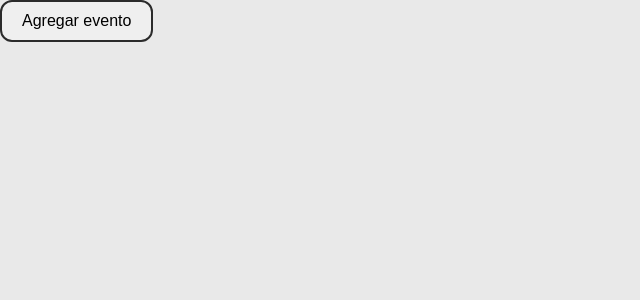
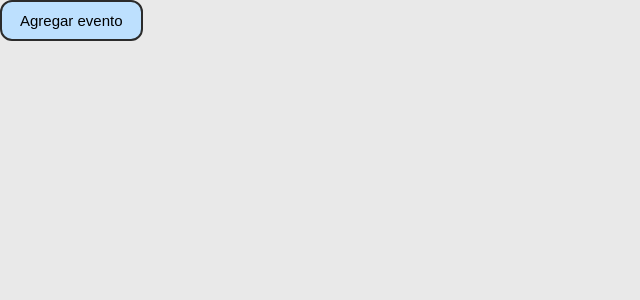
Before and after one commit to santiagoleites501/calendario-DWYM, a React (Vite) app in the folder calendario/: page / in a window 1280 px wide. Shown: the top 300 px of the page, without its empty margins (0-640 px from the left). Built offline with nearby package versions, Linux system fonts and the light colour scheme.

Commit message:
Correcciones
.

```diff
--- a/calendario/src/App.jsx
+++ b/calendario/src/App.jsx
@@ -18,7 +18,7 @@ function App() {
   return (
     <div>
 
-      <button onClick={() => setIsPopupOpen(true)}>
+      <button className="add-event-btn" onClick={() => setIsPopupOpen(true)}>
         Agregar evento
       </button>
 
--- a/calendario/src/index.css
+++ b/calendario/src/index.css
@@ -16,7 +16,6 @@ body {
   background: var(--bg);
 }
 
-/* overlay */
 .popup-overlay {
   position: fixed;
   top: 0;
@@ -28,7 +27,6 @@ body {
   justify-content: center;
 }
 
-/* popup */
 .popup {
   background: var(--popup-bg);
   border: 2px solid var(--border);
@@ -40,13 +38,11 @@ body {
   gap: 12px;
 }
 
-/* titulo */
 .popup h2 {
   text-align: center;
   margin-bottom: 10px;
 }
 
-/* inputs */
 .popup input,
 .popup select {
   border: 2px solid var(--border);
@@ -56,13 +52,11 @@ body {
   background: white;
 }
 
-/* fila fecha */
 .date-row {
   display: flex;
   gap: 10px;
 }
 
-/* botones */
 .buttons {
   display: flex;
   justify-content: center;
@@ -93,3 +87,23 @@ button {
 .cancel:hover {
   background: var(--red-hover);
 }
+
+.add-event-btn {
+  background: #bde0fe; /* celeste pastel */
+  border: 2px solid #2b2b2b;
+  border-radius: 12px;
+  padding: 10px 18px;
+  font-size: 15px;
+  cursor: pointer;
+  transition: all 0.2s ease;
+}
+
+.add-event-btn:hover {
+  background: #a2d2ff; /* un poco más fuerte */
+  transform: scale(1.05); /* efecto que se agranda */
+  box-shadow: 0 4px 10px rgba(0, 0, 0, 0.2);
+}
+
+.add-event-btn:active {
+  transform: scale(0.97);
+}
```
